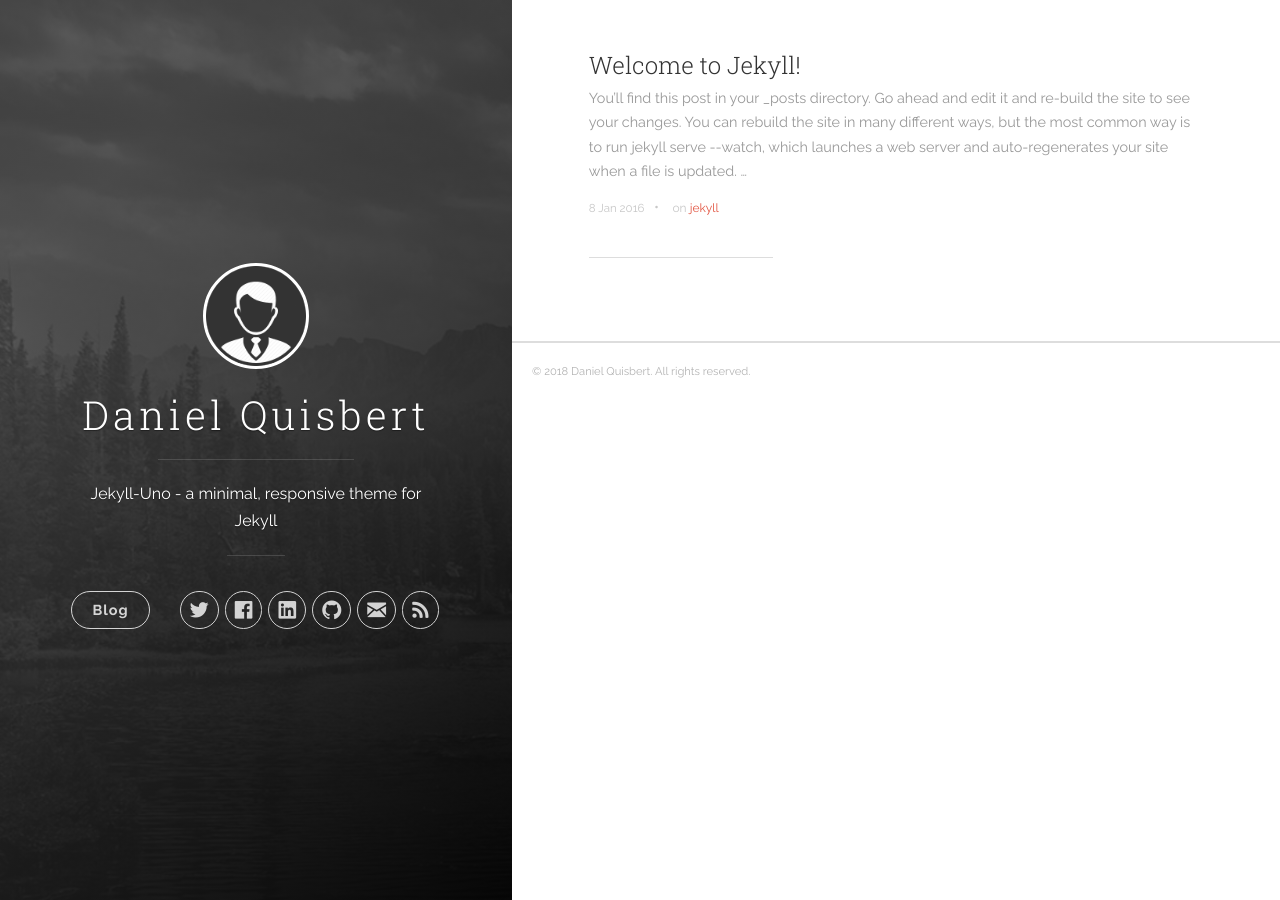
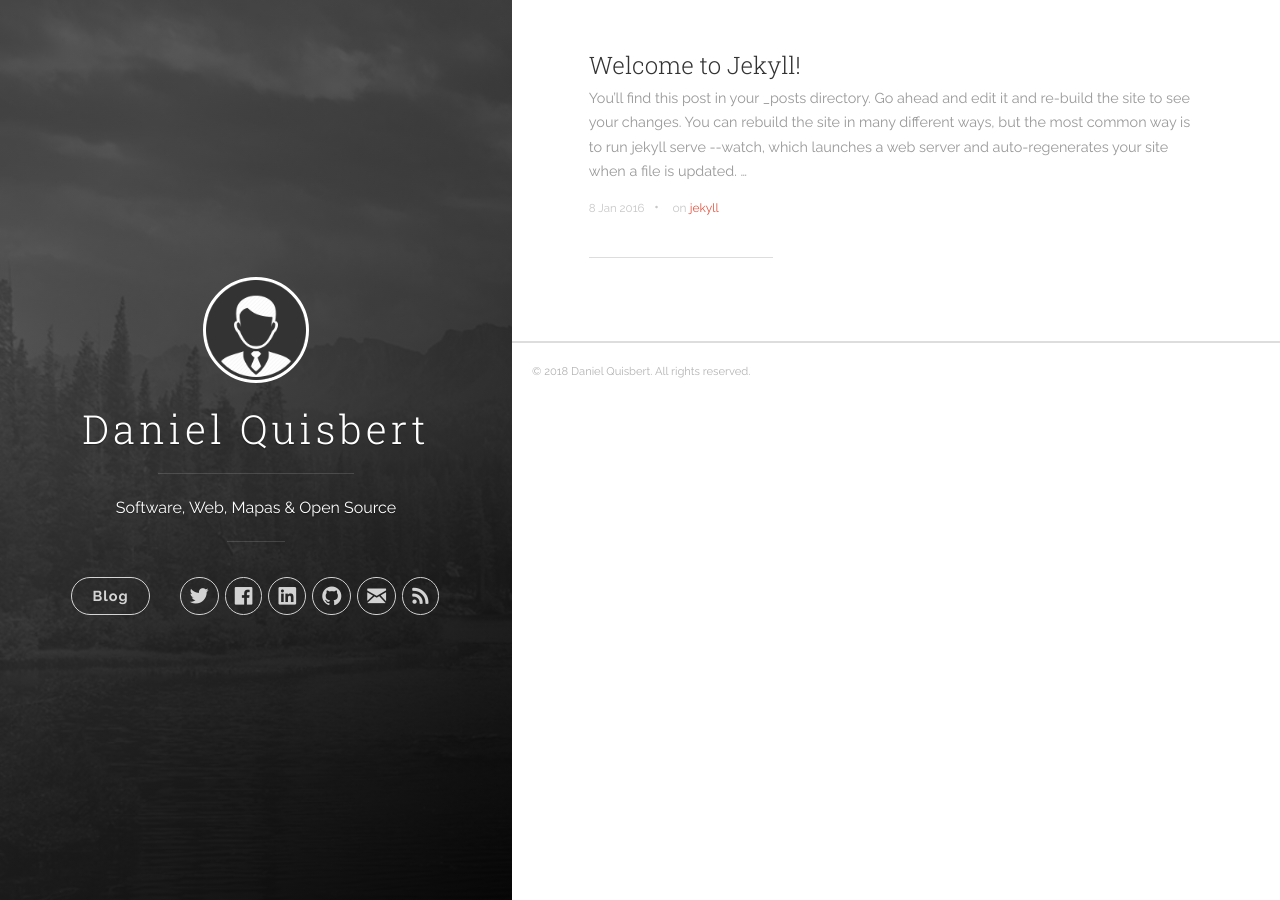
Before and after one commit to danielquisbert/danielquisbert.github.io, a Jekyll site: the page built from index.html, in a window 1280 px wide. Built offline with Jekyll 4.4.1, drawn with Linux system fonts in a browser that asks for light colours; the list of posts is cut into pages by our own code.

Commit message:
test layout page

```diff
--- a/_config.yml
+++ b/_config.yml
@@ -1,6 +1,6 @@
 theme: jekyll-theme-minimal# Site settings
 title: Daniel Quisbert
-description: 'Jekyll-Uno - a minimal, responsive theme for Jekyll'
+description: 'Software, Web, Mapas & Open Source'
 url: 'http://danielquisbert.github.io'
 baseurl: '/'
 # google_analytics: 'UA-XXXXXX-X'
@@ -20,7 +20,7 @@
       path: ''
       type: 'posts'
     values:
-        layout: 'post'
+        layout: 'page'
 
 # Build settings
 destination: _site
```
